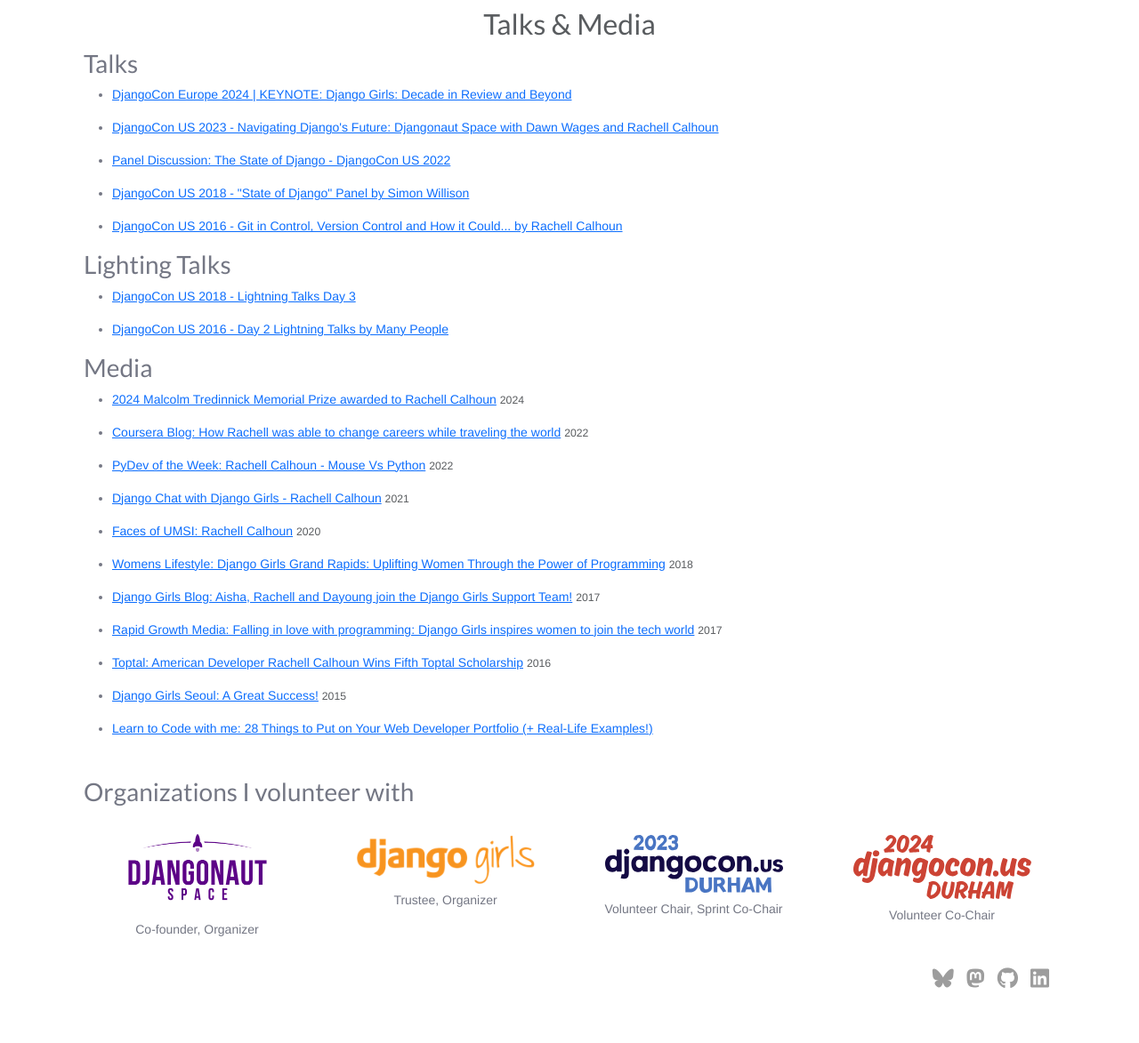
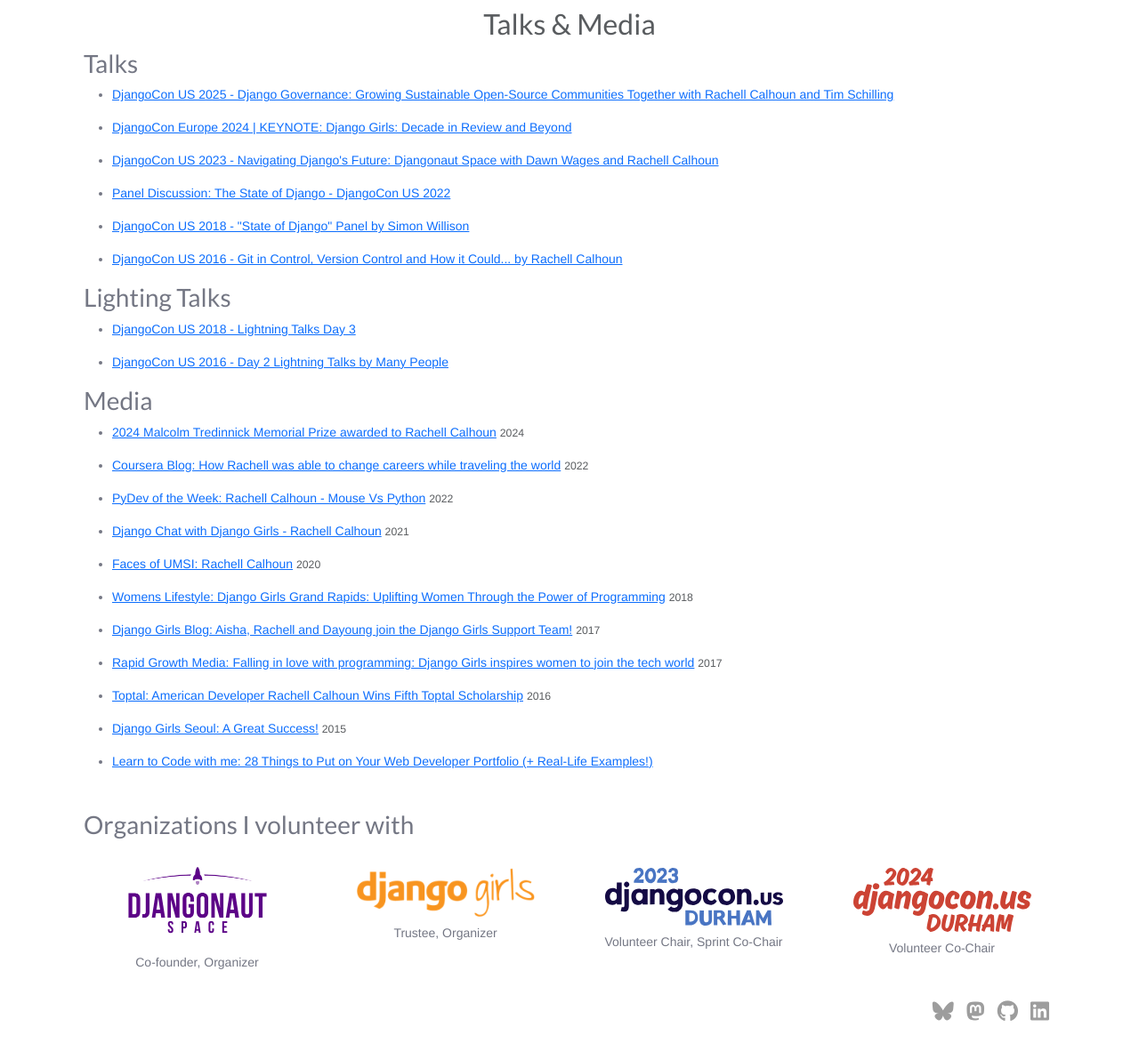
Before and after one commit to RachellCalhoun/mysite, a Django app: page / in a window 1280 px wide. Shown: the part 2478-3651 px from the top of the page at 89% size. Before the commit the page ends 3589 px from the top, so only its background shows below. Run offline with Django 3.2, Linux system fonts and the light colour scheme; data comes from the database, SQL or seed files in the repository; some libraries are stand-ins or nearby versions; some web fonts are replaced.

Commit message:
add DCUS2025 talk

```diff
--- a/projects/templates/projects/home.html
+++ b/projects/templates/projects/home.html
@@ -143,6 +143,9 @@
             <h3>Talks</h3>
             <ul>
                 <li>
+                    <p><a href="https://www.youtube.com/watch?v=aVhd0MZvSRw">DjangoCon US 2025 - Django Governance: Growing Sustainable Open-Source Communities Together with Rachell Calhoun and Tim Schilling</a></p>
+                </li>
+                <li>
                     <p><a href="https://www.youtube.com/watch?v=WA6TyBRM_PA">DjangoCon Europe 2024 | KEYNOTE: Django Girls: Decade in Review and Beyond</a></p>
                 </li>
                 <li>
```
